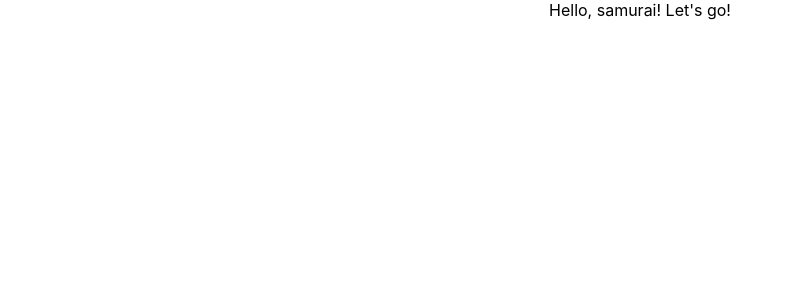
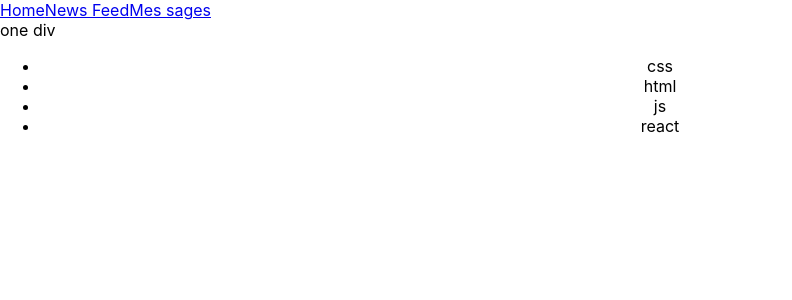
Before and after one commit to klonirovan89/samurai-way-main, a React (Create React App) app: page / in a window 1280 px wide. Shown: the top 300 px of the page, without its empty margins (0-792 px from the left). Built offline with nearby package versions, Linux system fonts and the light colour scheme.

Commit message:
Change readme

```diff
--- a/src/App.tsx
+++ b/src/App.tsx
@@ -1,12 +1,16 @@
 import React from 'react';
 import './App.css';
+import Technologies from "./Technologies";
+import Header from "./Header";
 
-function App() {
-  return (
-    <div className="App">
-     Hello, samurai! Let's go!
-    </div>
-  );
+
+const App = () => {
+    return (
+        <div>
+            <Header/>
+            <Technologies/>
+        </div>
+    );
 }
 
 export default App;
--- /dev/null
+++ b/src/Header.tsx
@@ -0,0 +1,15 @@
+import React from 'react';
+import './App.css';
+
+const Header = () => {
+    return(
+        <div>
+            <a href='#s'>Home</a>
+            <a href='#s'>News Feed</a>
+            <a href='#s'>Mes sages</a>
+        </div>
+    );
+}
+
+
+export default Header;
--- /dev/null
+++ b/src/Technologies.tsx
@@ -0,0 +1,21 @@
+import React from 'react';
+import './App.css';
+
+const Technologies = () => {
+    return (
+    <div>
+            <div >one div</div>
+            <div className="App">
+                <ul>
+                    <li>css</li>
+                    <li>html</li>
+                    <li>js</li>
+                    <li>react</li>
+                </ul>
+            </div>
+    </div>
+    );
+}
+
+
+export default Technologies;
```
